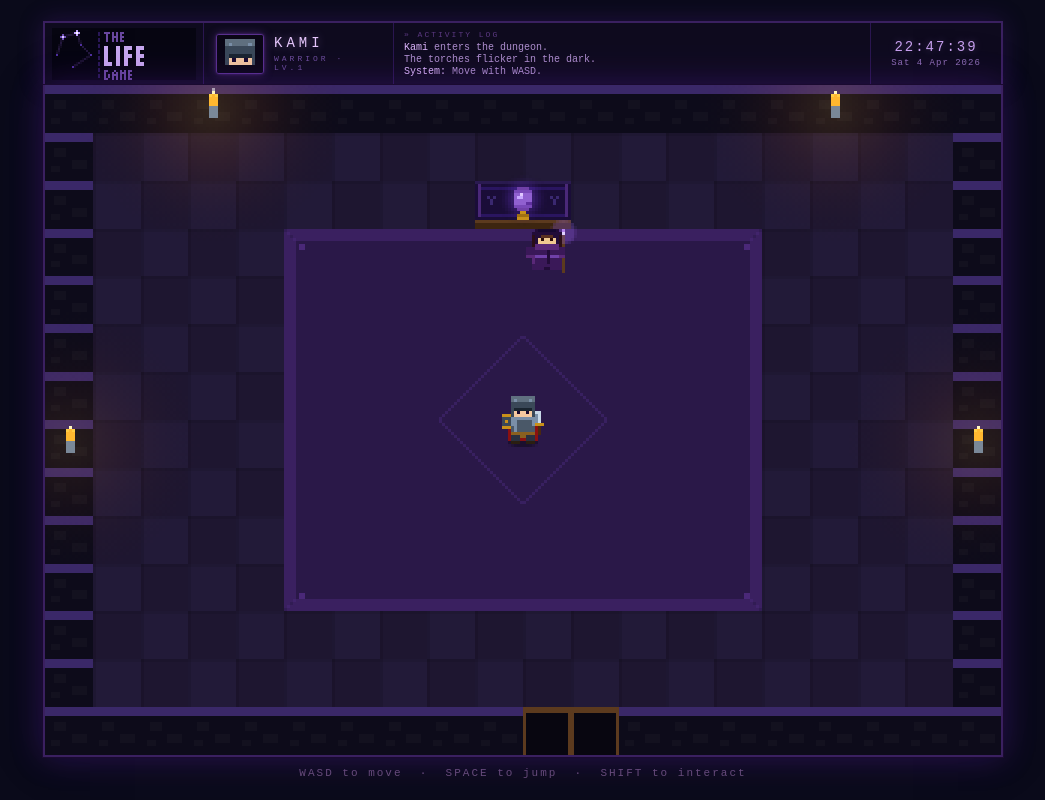
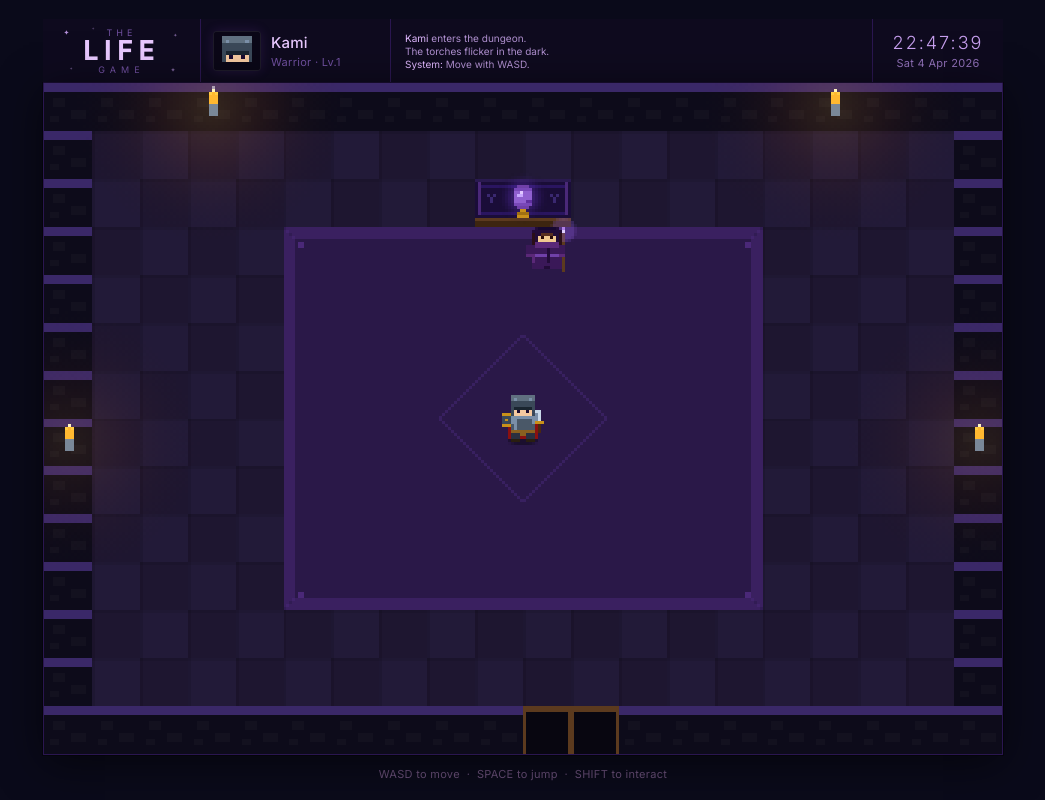
Before and after one commit to cambouquet/life-mmo, a React (Vite) app: page / in a window 1280 px wide. Shown: the whole page, without its empty margins (117-1162 px from the left). Built offline with nearby package versions, Linux system fonts and the light colour scheme.

Commit message:
refactor: redesign of header

```diff
--- a/index.html
+++ b/index.html
@@ -6,7 +6,7 @@
     <title>The Life Game</title>
     <link rel="preconnect" href="https://fonts.googleapis.com">
     <link rel="preconnect" href="https://fonts.gstatic.com" crossorigin>
-    <link href="https://fonts.googleapis.com/css2?family=Lora:ital,wght@0,400;0,500;1,400&display=swap" rel="stylesheet">
+    <link href="https://fonts.googleapis.com/css2?family=Inter:wght@300;400;500&family=Lora:ital,wght@0,400;1,400&display=swap" rel="stylesheet">
   </head>
   <body>
     <div id="root"></div>
--- a/src/components/HUD/LogPanel.jsx
+++ b/src/components/HUD/LogPanel.jsx
@@ -1,7 +1,6 @@
 export default function LogPanel({ entries }) {
   return (
     <div className="log-panel">
-      <div className="log-panel__title">» Activity Log</div>
       <div className="log-panel__entries">
         {[...entries].reverse().map((entry, i) => (
           <div
--- a/src/components/HUD/Logo.jsx
+++ b/src/components/HUD/Logo.jsx
@@ -1,18 +1,18 @@
-import { useEffect, useRef } from 'react'
-import { drawLogo } from '../../game/draw/logo.jsx'
-
 export default function Logo() {
-  const canvasRef = useRef(null)
-
-  useEffect(() => {
-    const ctx = canvasRef.current.getContext('2d')
-    ctx.imageSmoothingEnabled = false
-    drawLogo(ctx)
-  }, [])
-
   return (
     <div className="logo-panel">
-      <canvas ref={canvasRef} width={72} height={26} />
+      <div className="logo-panel__scene">
+        <span className="logo-panel__star" style={{top:'4px',  left:'2px',  fontSize:'7px', opacity:0.9}} >✦</span>
+        <span className="logo-panel__star" style={{top:'8px',  right:'4px', fontSize:'5px', opacity:0.55}}>✦</span>
+        <span className="logo-panel__star" style={{bottom:'6px',left:'8px', fontSize:'4px', opacity:0.45}}>✦</span>
+        <span className="logo-panel__star" style={{top:'2px',  left:'30px', fontSize:'4px', opacity:0.35}}>✦</span>
+        <span className="logo-panel__star" style={{bottom:'4px',right:'6px',fontSize:'6px', opacity:0.6}} >✦</span>
+        <div className="logo-panel__stack">
+          <span className="logo-panel__the">The</span>
+          <span className="logo-panel__life">Life</span>
+          <span className="logo-panel__game">Game</span>
+        </div>
+      </div>
     </div>
   )
 }
--- a/src/styles/_game.scss
+++ b/src/styles/_game.scss
@@ -13,12 +13,9 @@
   image-rendering: crisp-edges;
   width: $game-w;
   height: $game-h;
-  border: 2px solid $border;
+  border: 1px solid $border-dim;
   border-top: none;
-  box-shadow:
-    0 0 0 1px #1a0a30,
-    0 0 30px #6020b055,
-    0 0 60px #3010601a;
+  box-shadow: 0 8px 40px rgba(0, 0, 0, 0.55), 0 0 0 1px rgba(0, 0, 0, 0.4);
 }
 
 .guidance {
@@ -45,8 +42,9 @@
 }
 
 .hint {
-  margin-top: 10px;
+  margin-top: 12px;
+  font-family: $font-ui;
+  font-size: 11px;
   color: $text-hint;
-  font-size: 11px;
-  letter-spacing: 2px;
+  letter-spacing: 0.3px;
 }
--- a/src/styles/_hud.scss
+++ b/src/styles/_hud.scss
@@ -14,9 +14,7 @@
   width: $game-w;
   height: $hud-h;
   background: $bg-hud;
-  border: 2px solid $border;
   border-bottom: 1px solid $border-dim;
-  box-shadow: 0 0 24px $glow-hud;
   overflow: hidden;
 }
 
@@ -27,14 +25,61 @@
   display: flex;
   align-items: center;
   justify-content: center;
-  padding: 4px 7px;
+  padding: 0 18px;
 
-  canvas {
-    display: block;
-    image-rendering: pixelated;
-    image-rendering: crisp-edges;
-    width: 144px;
+  &__scene {
+    position: relative;
+    display: flex;
+    align-items: center;
+    justify-content: center;
+    width: 120px;
     height: 52px;
+  }
+
+  &__star {
+    position: absolute;
+    color: #c8a0f0;
+    line-height: 1;
+    user-select: none;
+    pointer-events: none;
+  }
+
+  &__stack {
+    display: flex;
+    flex-direction: column;
+    align-items: center;
+    line-height: 1;
+    gap: 1px;
+  }
+
+  &__the {
+    font-family: $font-ui;
+    font-size: 9px;
+    font-weight: 400;
+    letter-spacing: 4px;
+    text-transform: uppercase;
+    color: $text-muted;
+    user-select: none;
+  }
+
+  &__life {
+    font-family: $font-ui;
+    font-size: 26px;
+    font-weight: 600;
+    letter-spacing: 6px;
+    text-transform: uppercase;
+    color: $text-primary;
+    user-select: none;
+  }
+
+  &__game {
+    font-family: $font-ui;
+    font-size: 9px;
+    font-weight: 400;
+    letter-spacing: 5px;
+    text-transform: uppercase;
+    color: $text-muted;
+    user-select: none;
   }
 }
 
@@ -53,26 +98,26 @@
     image-rendering: crisp-edges;
     width: 48px;
     height: 40px;
-    border: 1px solid #5a3090;
-    border-radius: 3px;
+    border: 1px solid rgba(255, 255, 255, 0.08);
+    border-radius: 4px;
     background: #0a0616;
-    box-shadow: 0 0 10px $glow-head, 0 0 3px $glow-head-sh;
+    box-shadow: 0 0 12px rgba(130, 60, 200, 0.18);
     flex-shrink: 0;
   }
 
   &__name {
+    font-family: $font-ui;
+    font-size: 15px;
+    font-weight: 500;
     color: $text-primary;
-    font-size: 14px;
-    letter-spacing: 4px;
-    text-transform: uppercase;
-    text-shadow: 0 0 10px #c8a0f077;
+    letter-spacing: 0.2px;
   }
 
   &__class {
+    font-family: $font-ui;
+    font-size: 11px;
     color: $text-muted;
-    font-size: 8px;
-    letter-spacing: 3px;
-    text-transform: uppercase;
+    letter-spacing: 0.3px;
     margin-top: 3px;
   }
 }
@@ -84,16 +129,8 @@
   display: flex;
   flex-direction: column;
   justify-content: center;
-  padding: 6px 10px;
+  padding: 6px 14px;
   overflow: hidden;
-
-  &__title {
-    color: #5a3880;
-    font-size: 8px;
-    letter-spacing: 2px;
-    text-transform: uppercase;
-    margin-bottom: 3px;
-  }
 
   &__entries {
     display: flex;
@@ -132,15 +169,17 @@
   padding: 4px 8px;
 
   &__time {
+    font-family: $font-ui;
+    font-size: 18px;
+    font-weight: 300;
     color: $text-clock;
-    font-size: 14px;
     letter-spacing: 2px;
-    text-shadow: 0 0 8px $glow-clock;
   }
 
   &__date {
+    font-family: $font-ui;
+    font-size: 11px;
     color: $text-date;
-    font-size: 9px;
-    letter-spacing: 1px;
+    letter-spacing: 0.3px;
   }
 }
--- a/src/styles/_modal.scss
+++ b/src/styles/_modal.scss
@@ -13,11 +13,11 @@
 
 .modal {
   background: #0e0a1e;
-  border: 2px solid $border;
-  box-shadow: 0 0 50px #8040c055, 0 0 100px #30106020;
+  border: 1px solid $border;
+  box-shadow: 0 24px 64px rgba(0, 0, 0, 0.7), 0 0 0 1px rgba(255, 255, 255, 0.04);
   padding: 28px 32px 24px;
   width: min(460px, 90vw);
-  font-family: $font;
+  font-family: $font-ui;
   color: $text-primary;
   animation: modalIn 0.22s ease;
 
@@ -39,19 +39,17 @@
 
   &__title {
     text-align: center;
-    font-size: 17px;
-    letter-spacing: 5px;
-    text-transform: uppercase;
-    text-shadow: 0 0 14px #c8a0f066;
+    font-size: 18px;
+    font-weight: 500;
+    letter-spacing: 0.3px;
   }
 
   &__subtitle {
     text-align: center;
     color: $text-muted;
-    font-size: 9px;
-    letter-spacing: 2px;
-    text-transform: uppercase;
-    margin-top: 5px;
+    font-size: 12px;
+    letter-spacing: 0.3px;
+    margin-top: 4px;
   }
 
   &__body {
@@ -66,26 +64,27 @@
   }
 
   &__label {
-    color: #5a3880;
-    font-size: 8px;
-    letter-spacing: 3px;
+    color: #6a4898;
+    font-size: 10px;
+    letter-spacing: 1px;
     text-transform: uppercase;
     margin-bottom: 5px;
   }
 
   &__text {
+    font-family: 'Lora', Georgia, serif;
     color: $text-log;
-    font-size: 13px;
-    line-height: 1.65;
-    letter-spacing: 0.3px;
+    font-size: 14px;
+    line-height: 1.7;
     font-style: italic;
   }
 
   &__lucky-value {
+    font-family: $font-ui;
     color: $text-clock;
-    font-style: normal;
-    font-size: 12px;
-    letter-spacing: 2px;
+    font-size: 13px;
+    font-weight: 500;
+    letter-spacing: 0.5px;
   }
 
   &__footer {
@@ -98,11 +97,11 @@
     background: none;
     border: 1px solid $border;
     color: $text-muted;
-    font-family: $font;
-    font-size: 9px;
-    letter-spacing: 4px;
-    text-transform: uppercase;
+    font-family: $font-ui;
+    font-size: 12px;
+    letter-spacing: 0.3px;
     padding: 8px 28px;
+    border-radius: 4px;
     cursor: pointer;
     transition: border-color 0.2s, color 0.2s;
 
@@ -143,18 +142,18 @@
   }
 
   &__npc-name {
-    font-size: 13px;
-    letter-spacing: 5px;
-    text-transform: uppercase;
-    color: $text-clock;
-    text-shadow: 0 0 14px #c8a0f055;
+    font-family: $font-ui;
+    font-size: 15px;
+    font-weight: 500;
+    letter-spacing: 0.2px;
+    color: $text-primary;
   }
 
   &__speech {
+    font-family: 'Lora', Georgia, serif;
     color: $text-log;
-    font-size: 13px;
-    line-height: 1.75;
-    letter-spacing: 0.3px;
+    font-size: 14px;
+    line-height: 1.8;
     font-style: italic;
     min-height: 56px;
   }
@@ -170,11 +169,11 @@
     background: none;
     border: 1px solid $border-dim;
     color: $text-muted;
-    font-family: $font;
-    font-size: 10px;
-    letter-spacing: 2px;
-    text-transform: uppercase;
-    padding: 9px 14px;
+    font-family: $font-ui;
+    font-size: 13px;
+    letter-spacing: 0.2px;
+    padding: 10px 14px;
+    border-radius: 4px;
     text-align: left;
     cursor: pointer;
     transition: border-color 0.18s, color 0.18s, background 0.18s;
--- a/src/styles/_reset.scss
+++ b/src/styles/_reset.scss
@@ -9,7 +9,7 @@ body {
   align-items: center;
   justify-content: center;
   height: 100vh;
-  font-family: $font;
+  font-family: $font-ui;
   overflow: hidden;
 }
 
--- a/src/styles/_variables.scss
+++ b/src/styles/_variables.scss
@@ -24,3 +24,4 @@ $game-w:       $tile * $cols * $scale;   // 960px
 $game-h:       $tile * $rows * $scale;   // 672px
 $hud-h:        64px;
 $font:         'Courier New', monospace;
+$font-ui:      'Inter', system-ui, -apple-system, sans-serif;
```
